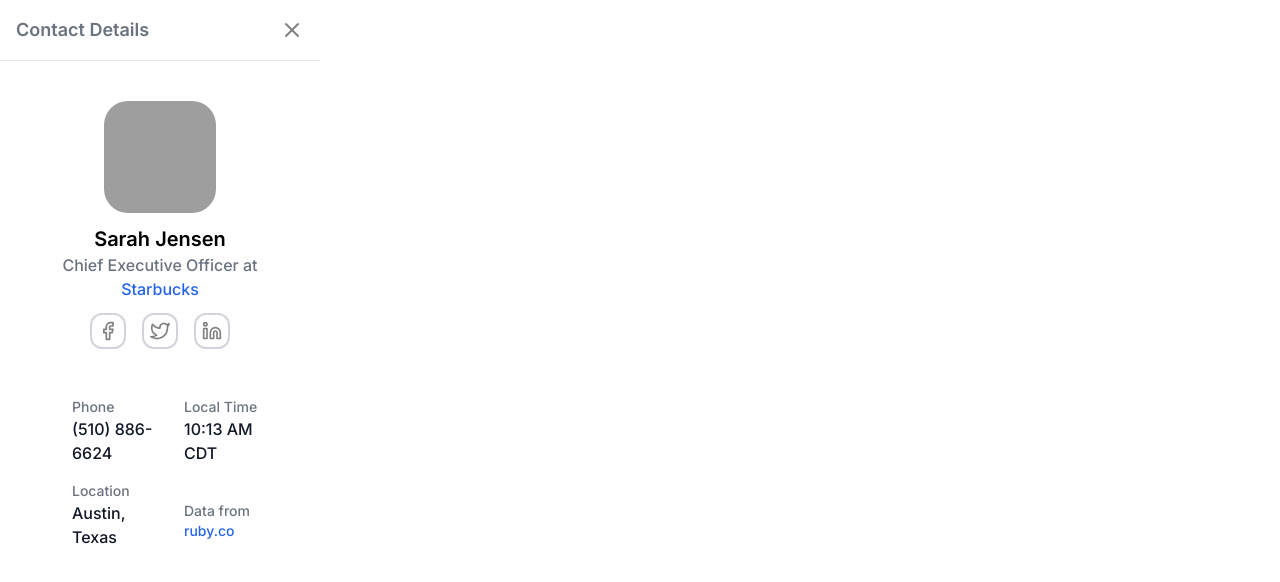
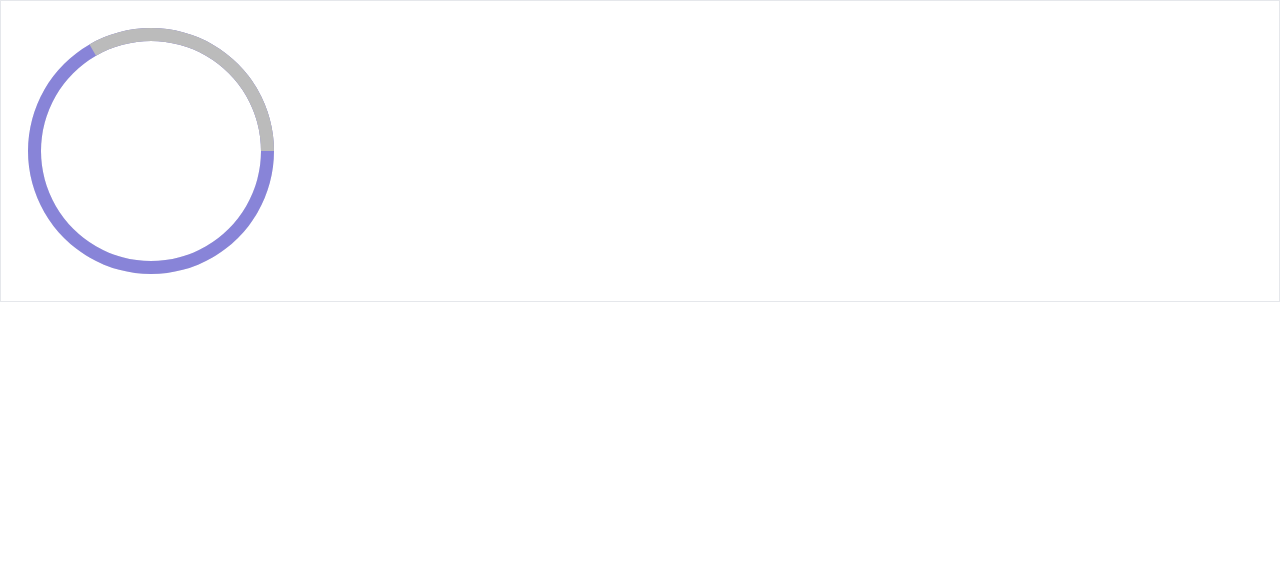
Before and after one commit to hnordt/web-template, a Next.js app: page / in a window 1280 px wide. Shown: the top 582 px of the page. Built offline with nearby package versions, Linux system fonts and the light colour scheme; grey boxes are pictures that could not be loaded; what @tailwindcss/typography would draw is missing.

Commit message:
chore: Implement radial chart

```diff
--- a/package.json
+++ b/package.json
@@ -33,6 +33,7 @@
     "react-query": "2.26.3",
     "react-router-dom": "5.2.0",
     "react-toastify": "6.1.0",
+    "recharts": "1.8.5",
     "tailwindcss": "2.0.1",
     "validator": "13.1.17",
     "xstate": "4.14.0"
--- a/src/pages/index.js
+++ b/src/pages/index.js
@@ -1,81 +1,37 @@
-import React from "react"
-import { FiX, FiFacebook, FiTwitter, FiLinkedin, FiPhone } from "react-icons/fi"
+import React, { PureComponent } from "react"
+import { RadialBarChart, RadialBar, Legend } from "recharts"
 
-function NewLayout(props) {
-  return (
-    <div className="w-1/4 h-1/2">
-      <div className="flex items-center justify-between p-4">
-        <h1 className="text-gray-500 text-lg font-semibold">Contact Details</h1>
-        <span className="relative left-0">
-          <FiX color={"gray"} size={24} />
-        </span>
-      </div>
-      <hr />
-      <div className="p-10 text-center">
-        <img
-          className="m-auto w-28 h-28 rounded-3xl"
-          src={props.photo}
-          alt={props.alt}
-        />
-        <h2 className="mt-3 text-xl font-semibold">{props.name}</h2>
-        <p className="text-gray-500 font-medium">
-          {props.role} at <a className="text-blue-600">{props.company}</a>
-        </p>
-        <div className="flex justify-center mt-3 space-x-4">
-          <FiFacebook
-            size={36}
-            color={"gray"}
-            className="p-1.5 border-2 border-gray-300 rounded-xl"
-          />
-          <FiTwitter
-            size={36}
-            color={"gray"}
-            className="p-1.5 border-2 border-gray-300 rounded-xl"
-          />
-          <FiLinkedin
-            size={36}
-            color={"gray"}
-            className="p-1.5 border-2 border-gray-300 rounded-xl"
-          />
-        </div>
-        <div className="gird-rows-2 grid gap-4 grid-cols-2 justify-start align-bottom ml-8 mt-12 text-left text-gray-500 text-sm font-medium">
-          <div className="">
-            <h4>Phone</h4>
-            <p className="text-gray-900 text-base">{props.phone}</p>
-          </div>
-          <div>
-            <h4>Local Time</h4>
-            <p className="text-gray-900 text-base">{props.localTime}</p>
-          </div>
+const data = [
+  {
+    uv: 60,
+    fill: "#8884d8",
+  },
+  {
+    uv: 20,
+    fill: "#bbb",
+  },
+]
 
-          <div>
-            <h4>Location</h4>
-            <p className="text-gray-900 text-base">{props.location}</p>
-          </div>
-          <div>
-            <br></br>
-            <p>
-              Data from <a className="text-blue-600">ruby.co</a>
-            </p>
-          </div>
-        </div>
-      </div>
-    </div>
-  )
+const style = {
+  lineHeight: "35px",
 }
 
-export default function Index() {
-  return (
-    <NewLayout
-      photo={
-        "https://images.unsplash.com/photo-1597223557154-721c1cecc4b0?ixlib=rb-1.2.1&ixid=eyJhcHBfaWQiOjEyMDd9&auto=format&fit=crop&w=800&q=80"
-      }
-      name="Sarah Jensen"
-      role="Chief Executive Officer"
-      company="Starbucks"
-      phone="(510) 886-6624"
-      localTime="10:13 AM CDT"
-      location="Austin, Texas"
-    />
-  )
+export default class Example extends PureComponent {
+  render() {
+    return (
+      <div className="border">
+        <RadialBarChart
+          width={500}
+          height={300}
+          cx={150}
+          cy={150}
+          innerRadius="80%"
+          barSize={13}
+          data={data}
+        >
+          <RadialBar minAngle={20} clockWise dataKey="uv" background={100} />
+        </RadialBarChart>
+      </div>
+    )
+  }
 }
```
Also changed, not shown: 1 other file (tests, documents, lock files or other folders).
